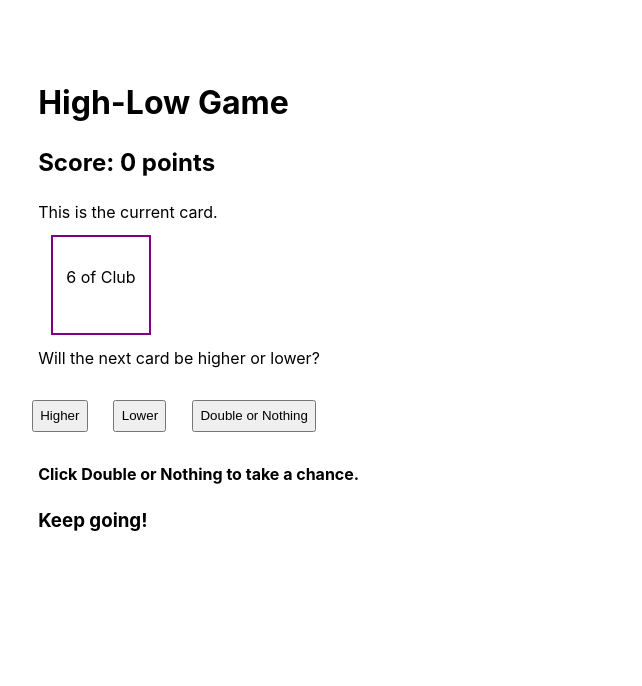
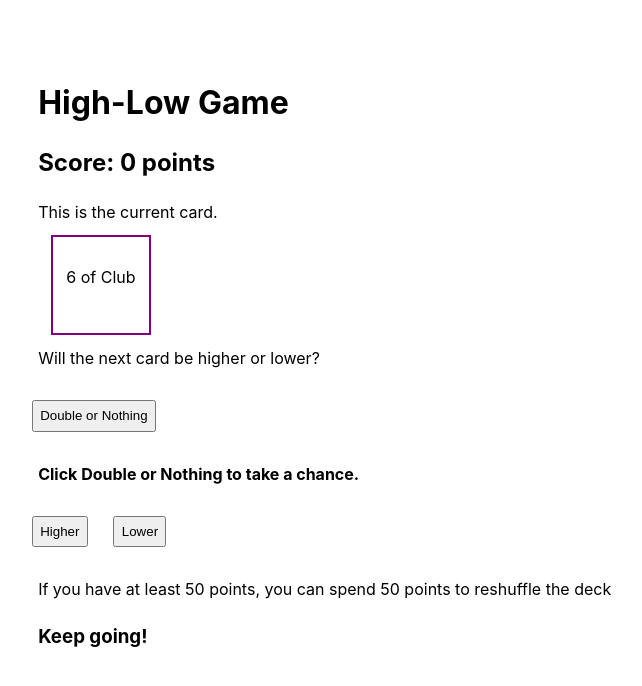
Before and after one commit to franco-ortega/ti-high-low, a React (Create React App) app: page / in a window 1280 px wide. Shown: the top 686 px of the page, without its empty margins (45-687 px from the left). Built offline with nearby package versions, Linux system fonts and the light colour scheme.

Commit message:
add reshuffle logic

```diff
--- a/src/App.js
+++ b/src/App.js
@@ -39,6 +39,8 @@ function App() {
   const [score, setScore] = useState(0);
   const [gameOver, setGameOver] = useState(false);
   const [doubleOrNothing, setDoubleOrNothing] = useState(false);
+  const [reshuffleDeck, setReshuffleDeck] = useState(false);
+  const [shuffleItAgain, setShuffleItAgain] = useState(false);
 
 
   useEffect(() => {
@@ -57,8 +59,8 @@ function App() {
 
     shufffleCards();
     setShuffledDeck(currentDeck);
-    setScore(0)
-  }, []);
+    setScore(score => score)
+  }, [shuffleItAgain]);
 
 const Scoreboard = () => {
     return (
@@ -106,6 +108,10 @@ const Scoreboard = () => {
 
     nextCard();
 
+    if(score >= 50) {
+      setReshuffleDeck(true);
+    }
+
     if(placeInDeck + 1 === 51) {
       setGameOver(true);
     }
@@ -129,6 +135,11 @@ const Scoreboard = () => {
     };
 
     nextCard();
+
+    if(score >= 50) {
+      setReshuffleDeck(true);
+    }
+
 
     if(placeInDeck + 1 === 51) {
       setGameOver(true);
@@ -162,17 +173,37 @@ const Scoreboard = () => {
     );
   };
 
+  const reshuffle = () => {
+    setShuffleItAgain(!shuffleItAgain)
+    setScore(score - 50);
+
+  }
+
+   const ReshuffleDeck = () => {
+    return (
+      <button onClick={reshuffle}>
+        Reshuffle Deck for 50 points
+      </button>
+    )
+  }
+
+  console.log(shuffledDeck);
+
   return (
     <div>
       <h1>High-Low Game</h1>
       <Scoreboard />
       <CurrentCard />
-      <HigherButton />
-      <LowerButton />
+
       <DoubleButton />
       <h4>
         {doubleOrNothing ? 'You have selected Double or Nothing. Click it again to undo.' : 'Click Double or Nothing to take a chance.'}
       </h4>
+      <HigherButton />
+      <LowerButton />
+      <p>
+        {reshuffleDeck ? <ReshuffleDeck /> : 'If you have at least 50 points, you can spend 50 points to reshuffle the deck'}
+      </p>
       <h3>
         {gameOver ? `Game Over! Final score is ${score}` : 'Keep going!'}
       </h3>
```
